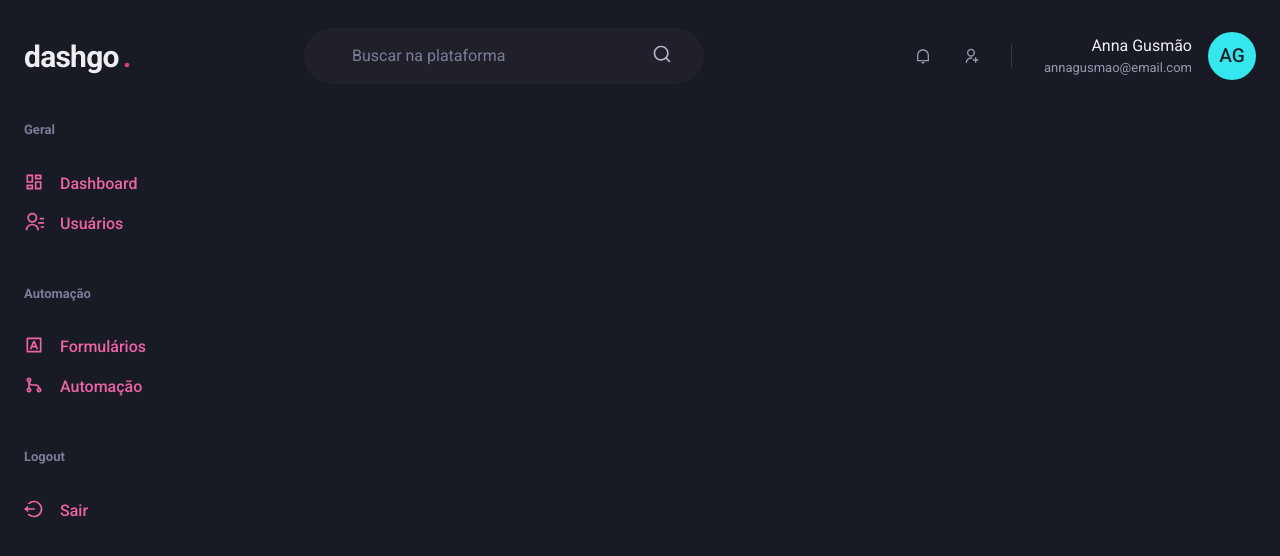
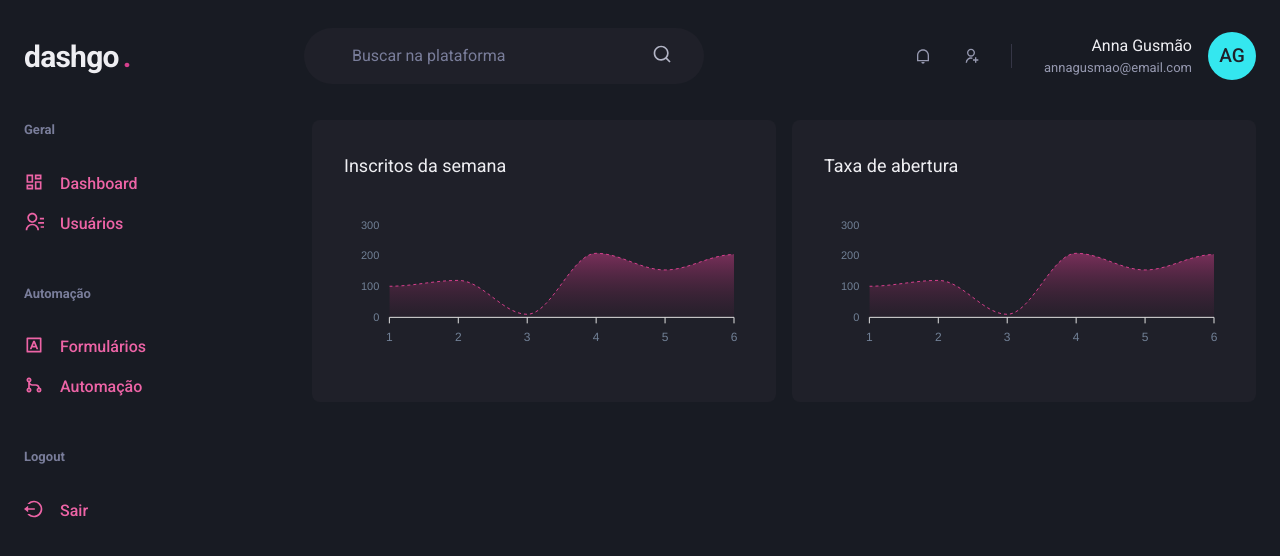
Before and after one commit to Anna-Luiza-Gusmao/dashgo, a Next.js app: page /dashboard in a window 1280 px wide. Shown: the top 556 px of the page. Built offline with nearby package versions, Linux system fonts and the light colour scheme.

Commit message:
add: charts

```diff
--- a/package.json
+++ b/package.json
@@ -16,9 +16,11 @@
     "@types/node": "18.14.1",
     "@types/react": "18.0.28",
     "@types/react-dom": "18.0.11",
+    "apexcharts": "^3.37.1",
     "framer-motion": "^9.1.2",
     "next": "13.1.6",
     "react": "18.2.0",
+    "react-apexcharts": "^1.4.0",
     "react-dom": "18.2.0",
     "react-icons": "^4.7.1",
     "typescript": "4.9.5"
--- a/src/pages/dashboard.tsx
+++ b/src/pages/dashboard.tsx
@@ -1,13 +1,106 @@
 import { Header } from "@/components/Header"
 import { Sidebar } from "@/components/Sidebar"
-import { Flex } from "@chakra-ui/react"
+import { Box, Flex, SimpleGrid, Text, theme } from "@chakra-ui/react"
+import dynamic from "next/dynamic"
+
+const Chart = dynamic(() => import("react-apexcharts"), {
+    ssr: false, //carregado apenas no lado do client
+});
 
 export default function Dashboard() {
+    const options = {
+        chart: {
+            toolbar: {
+                show: false,
+            },
+            zoom: {
+                enabled: false,
+            },
+            foreColor: theme.colors.gray[500]
+        },
+        grid: {
+            show: false,
+        },
+        dataLabels: {
+            enabled: false,
+        },
+        tooltip: {
+            enabled: false,
+        },
+        stroke: {
+            width: 1,
+            dashArray: 3,
+            colors: [theme.colors.pink[500]],
+        },
+        xasis: {
+            type: "datetime",
+            axisBorder: {
+                color: theme.colors.gray[600],
+            },
+            axisTicks: {
+                color: theme.colors.gray[600],
+            },
+            categories: [
+                "2022-05-25T11:15:56.000Z",
+                "2022-05-26T11:15:56.000Z",
+                "2022-05-27T22:25:56.000Z",
+                "2022-05-28T13:04:56.000Z",
+                "2022-05-29T11:15:56.000Z",
+                "2022-05-30T01:15:56.000Z",
+                "2022-05-31T11:15:56.000Z",
+            ],
+        },
+        fill: {
+            colors: [theme.colors.pink[500]],
+            opacity: 0.3,
+            type: "gradient",
+            gradient: {
+                shade: "dark",
+                opacityFrom: 0.7,
+                opacityTo: 0.3,
+            },
+        }
+    }
+
+    const series = [{ name: "series1", data: [101, 120, 10, 208, 154, 204] }];
+
     return (
         <Flex direction="column" h="100vh">
             <Header />
             <Flex width="100%" my="6" maxWidth={1480} mx="auto" px="6">
                 <Sidebar />
+
+                <SimpleGrid
+                    flex="1"
+                    gap="4"
+                    minChildWidth="320px"
+                    alignContent="flex-start"
+                >
+                    <Box p={["6", "8"]} bg="gray.800" borderRadius={8} pb="4">
+                        <Text fontSize="lg" mb="4">
+                            Inscritos da semana
+                        </Text>
+                        <Chart
+                            type="area"
+                            width="100%"
+                            height="160"
+                            options={options}
+                            series={series}
+                        />
+                    </Box>
+                    <Box p={["6", "8"]} bg="gray.800" borderRadius={8} pb="4">
+                        <Text fontSize="lg" mb="4">
+                            Taxa de abertura
+                        </Text>
+                        <Chart
+                            type="area"
+                            width="100%"
+                            height="160"
+                            options={options}
+                            series={series}
+                        />
+                    </Box>
+                </SimpleGrid>
             </Flex>
         </Flex>
     )
```
Also changed, not shown: 2 other files (tests, documents, lock files or other folders).
